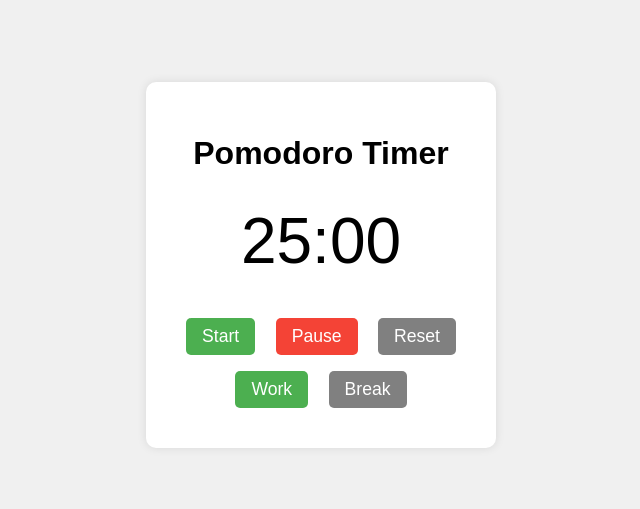
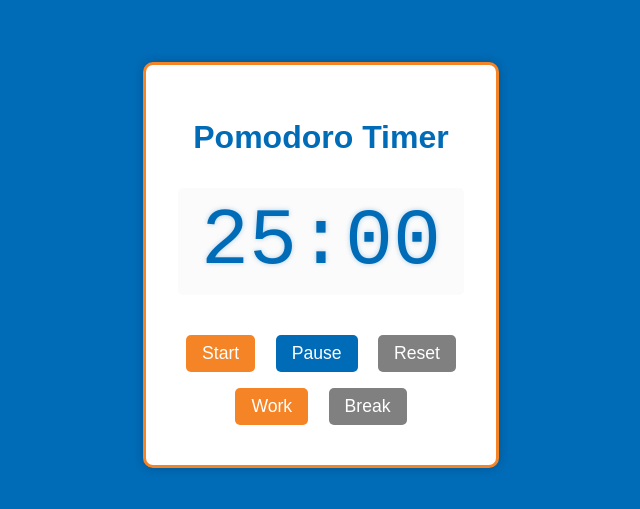
Before and after one commit to Automatic365/SideProject-Pomodoro-Timer, a plain HTML site: page index.html in a window 1280 px wide. Shown: the part 135-644 px from the top of the page, without its empty margins (319-959 px from the left). Drawn offline with Linux system fonts and the light colour scheme; a web font is replaced by a local one.

Commit message:
made the timer Knicks themed

```diff
--- a/styles.css
+++ b/styles.css
@@ -1,3 +1,5 @@
+@import url('https://fonts.cdnfonts.com/css/digital-7-mono');
+
 body {
     font-family: Arial, sans-serif;
     display: flex;
@@ -5,7 +7,7 @@ body {
     align-items: center;
     min-height: 100vh;
     margin: 0;
-    background-color: #f0f0f0;
+    background-color: #006BB6; /* Knicks Blue */
 }
 
 .container {
@@ -13,12 +15,19 @@ body {
     background-color: white;
     padding: 2rem;
     border-radius: 10px;
-    box-shadow: 0 0 10px rgba(0, 0, 0, 0.1);
+    box-shadow: 0 0 10px rgba(0, 0, 0, 0.2);
+    border: 3px solid #F58426; /* Knicks Orange border */
 }
 
 .timer {
-    font-size: 4rem;
+    font-family: 'Digital-7 Mono', 'Digital-7', monospace;
+    font-size: 5rem; /* Made slightly larger */
     margin: 2rem 0;
+    color: #006BB6; /* Knicks Blue */
+    text-shadow: 0 0 5px rgba(0, 107, 182, 0.3); /* Subtle glow effect */
+    background: rgba(240, 240, 240, 0.3); /* Light background */
+    padding: 0.5rem;
+    border-radius: 5px;
 }
 
 .controls button, .mode button {
@@ -28,12 +37,13 @@ body {
     cursor: pointer;
     border: none;
     border-radius: 5px;
-    background-color: #4CAF50;
+    background-color: #F58426; /* Knicks Orange */
     color: white;
+    transition: all 0.3s ease;
 }
 
 .controls button:hover, .mode button:hover {
-    background-color: #45a049;
+    background-color: #e67215; /* Darker Orange */
 }
 
 .mode button {
@@ -41,15 +51,15 @@ body {
 }
 
 .mode button.active {
-    background-color: #4CAF50;
+    background-color: #F58426; /* Knicks Orange */
 }
 
 #pause {
-    background-color: #f44336;
+    background-color: #006BB6; /* Knicks Blue */
 }
 
 #pause:hover {
-    background-color: #da190b;
+    background-color: #005a9e; /* Darker Blue */
 }
 
 #reset {
@@ -59,3 +69,7 @@ body {
 #reset:hover {
     background-color: #666666;
 }
+
+h1 {
+    color: #006BB6; /* Knicks Blue */
+}
```
